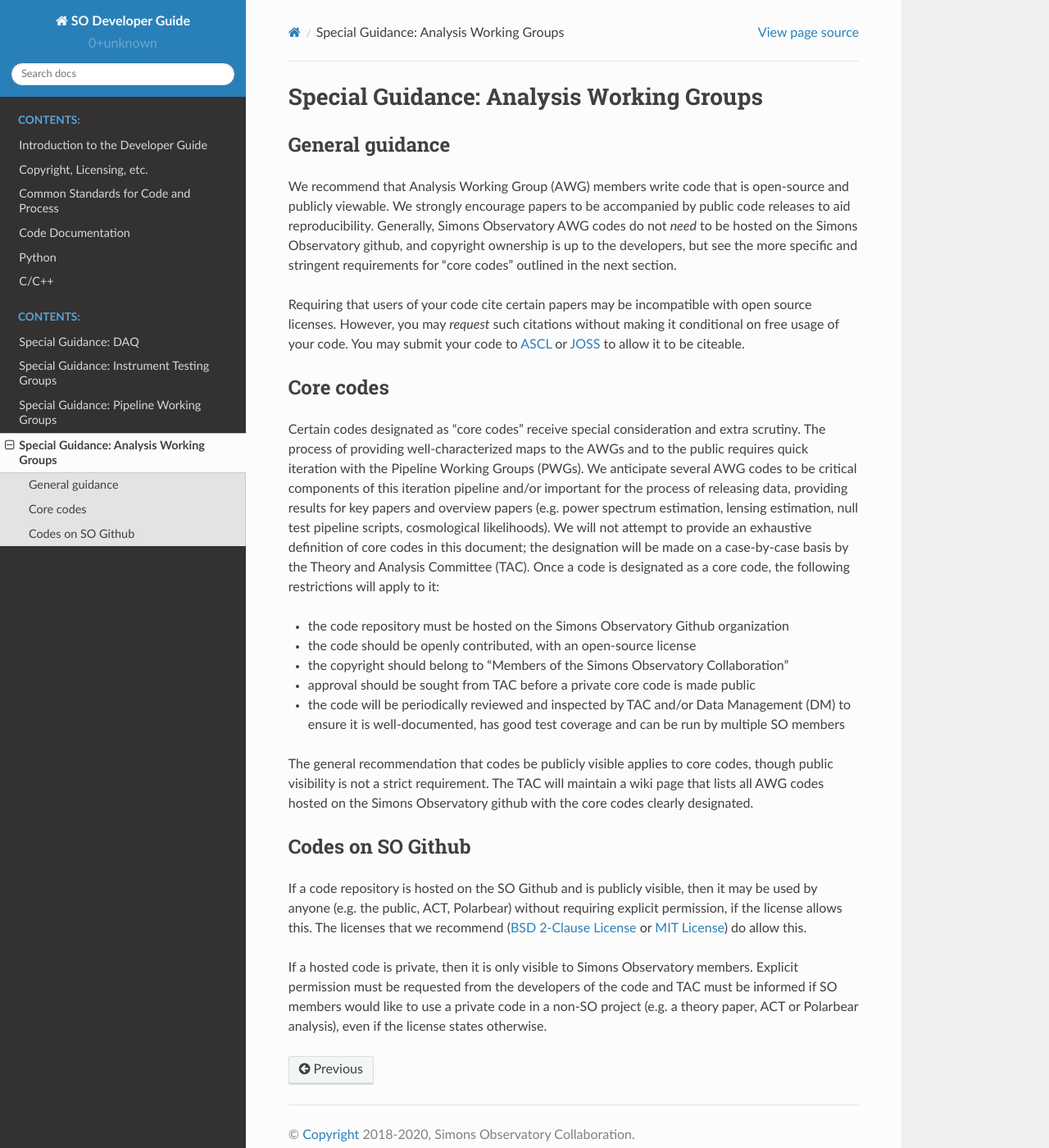
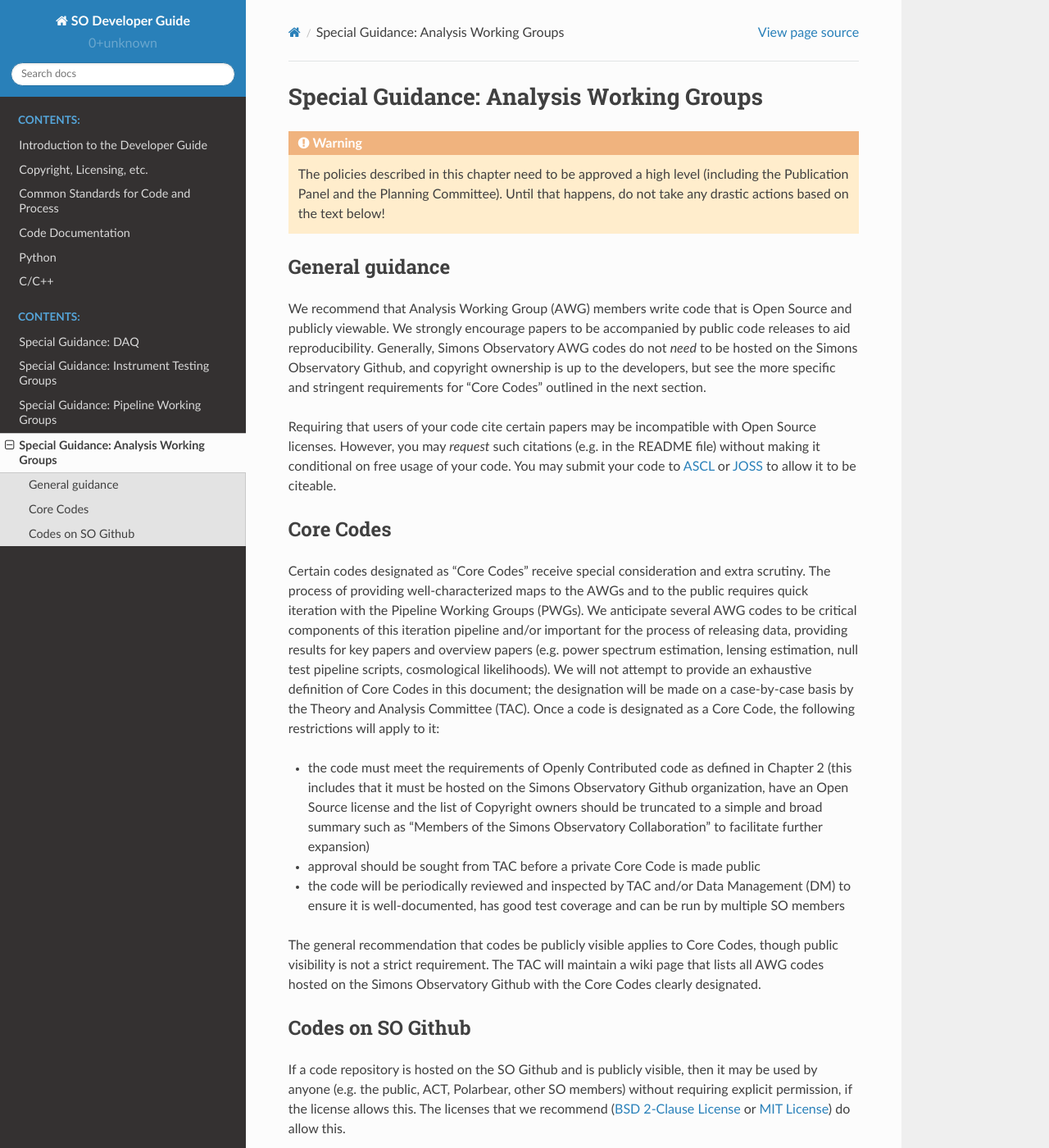
Before and after one commit to simonsobs/so_dev_guide, a Sphinx documentation site: the page built from source/awg.rst, in a window 1280 px wide and 1400 px high. Shown: the whole window at 82% size. Built offline with Sphinx 7.4.7 and the Read the Docs theme 2.0.0, drawn with Linux system fonts in a browser that asks for light colours.

Commit message:
incorporate comments from Matthew and Simone

```diff
--- a/source/awg.rst
+++ b/source/awg.rst
@@ -2,36 +2,40 @@
 Special Guidance: Analysis Working Groups
 =========================================
 
+.. warning:: The policies described in this chapter need to be
+             approved a high level (including the Publication Panel and the Planning Committee).
+	     Until that happens, do not take
+             any drastic actions based on the text below!
+
+
 General guidance
 ================
 
-We recommend that Analysis Working Group (AWG) members write code that is open-source and publicly viewable.
+We recommend that Analysis Working Group (AWG) members write code that is Open Source and publicly viewable.
 We strongly encourage papers to be accompanied by public code releases to aid reproducibility.
 Generally, Simons Observatory AWG codes do not *need* to be hosted
-on the Simons Observatory github, and copyright ownership is up to the developers, but see the more specific and stringent requirements
-for "core codes" outlined in the next section.
+on the Simons Observatory Github, and copyright ownership is up to the developers, but see the more specific and stringent requirements
+for "Core Codes" outlined in the next section.
 
 Requiring that users of your code cite certain papers may be incompatible with
-open source licenses. However, you may *request* such citations without making it conditional on free usage of your
+Open Source licenses. However, you may *request* such citations (e.g. in the README file) without making it conditional on free usage of your
 code. You may submit your code to `ASCL`_ or `JOSS`_ to allow it to be citeable.
 
-Core codes
+Core Codes
 ==========
 
-Certain codes designated as "core codes" receive special consideration and extra scrutiny. The process of providing well-characterized maps to the AWGs and to the public requires quick iteration with the Pipeline Working Groups (PWGs). We anticipate several AWG codes to be critical components of this iteration pipeline and/or important for the process of releasing data, providing results for key papers and overview papers (e.g. power spectrum estimation, lensing estimation, null test pipeline scripts, cosmological likelihoods). We will not attempt to provide an exhaustive definition of core codes in this document; the designation will be made on a case-by-case basis by the Theory and Analysis Committee (TAC). Once a code is designated as a core code, the following restrictions will apply to it:
+Certain codes designated as "Core Codes" receive special consideration and extra scrutiny. The process of providing well-characterized maps to the AWGs and to the public requires quick iteration with the Pipeline Working Groups (PWGs). We anticipate several AWG codes to be critical components of this iteration pipeline and/or important for the process of releasing data, providing results for key papers and overview papers (e.g. power spectrum estimation, lensing estimation, null test pipeline scripts, cosmological likelihoods). We will not attempt to provide an exhaustive definition of Core Codes in this document; the designation will be made on a case-by-case basis by the Theory and Analysis Committee (TAC). Once a code is designated as a Core Code, the following restrictions will apply to it:
 
-- the code repository must be hosted on the Simons Observatory Github organization
-- the code should be openly contributed, with an open-source license
-- the copyright should belong to "Members of the Simons Observatory Collaboration"
-- approval should be sought from TAC before a private core code is made public
+- the code must meet the requirements of Openly Contributed code as defined in Chapter 2 (this includes that it must be hosted on the Simons Observatory Github organization, have an Open Source license and the list of Copyright owners should be truncated to a simple and broad summary such as "Members of the Simons Observatory Collaboration" to facilitate further expansion)
+- approval should be sought from TAC before a private Core Code is made public
 - the code will be periodically reviewed and inspected by TAC and/or Data Management (DM) to ensure it is well-documented, has good test coverage and can be run by multiple SO members
 
-The general recommendation that codes be publicly visible applies to core codes, though public visibility is not a strict requirement. The TAC will maintain a wiki page that lists all AWG codes hosted on the Simons Observatory github with the core codes clearly designated.
+The general recommendation that codes be publicly visible applies to Core Codes, though public visibility is not a strict requirement. The TAC will maintain a wiki page that lists all AWG codes hosted on the Simons Observatory Github with the Core Codes clearly designated.
 
 Codes on SO Github
 ==================
 
-If a code repository is hosted on the SO Github and is publicly visible, then it may be used by anyone (e.g. the public, ACT, Polarbear) without requiring explicit permission, if the license allows this. The licenses that we recommend (`BSD 2-Clause License`_ or `MIT License`_) do allow this.
+If a code repository is hosted on the SO Github and is publicly visible, then it may be used by anyone (e.g. the public, ACT, Polarbear, other SO members) without requiring explicit permission, if the license allows this. The licenses that we recommend (`BSD 2-Clause License`_ or `MIT License`_) do allow this.
 
 If a hosted code is private, then it is only visible to Simons Observatory members. Explicit permission must be requested from the developers of the code and TAC must be informed if SO members would like to use a private code in a non-SO project (e.g. a theory paper, ACT or Polarbear analysis), even if the license states otherwise.
 
```
